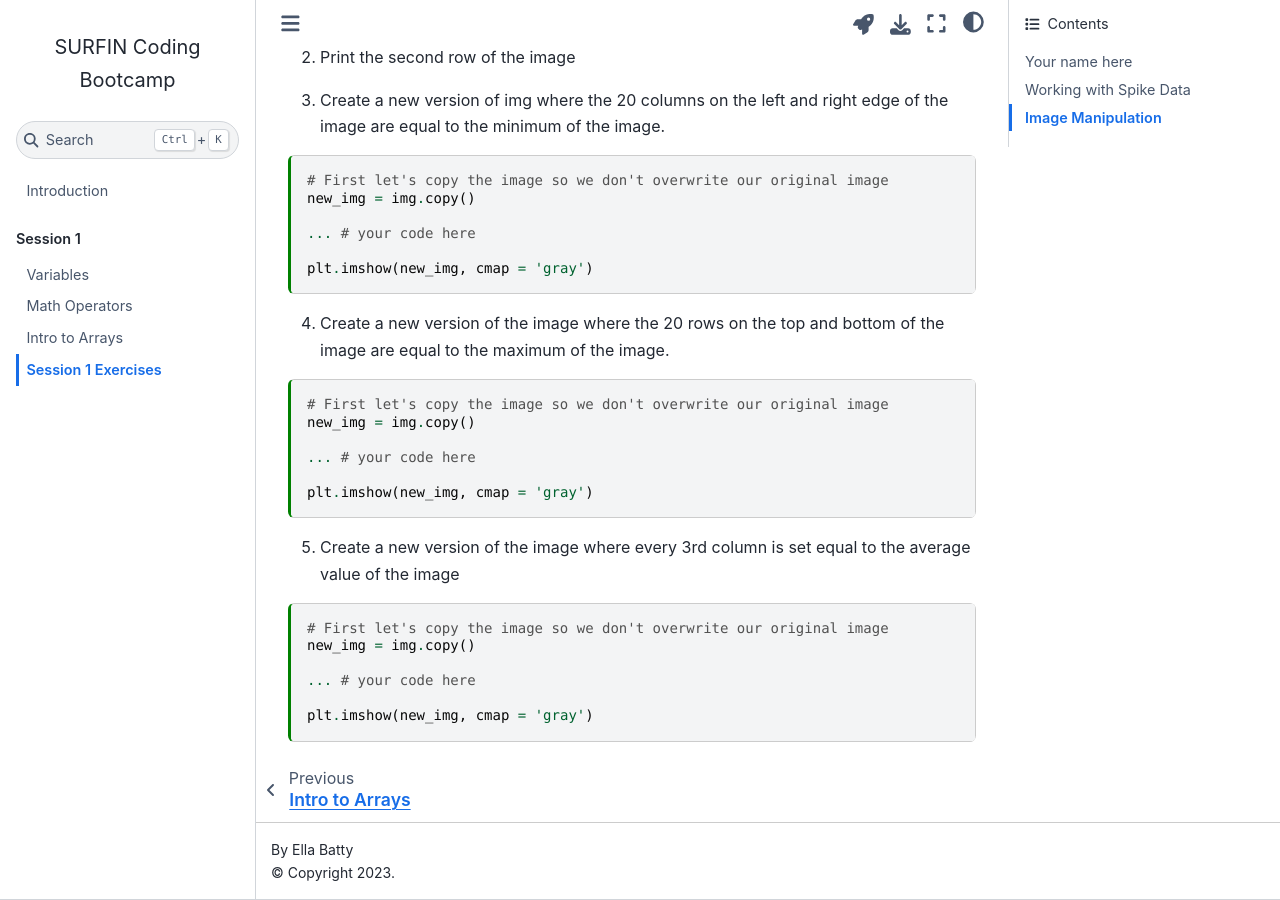
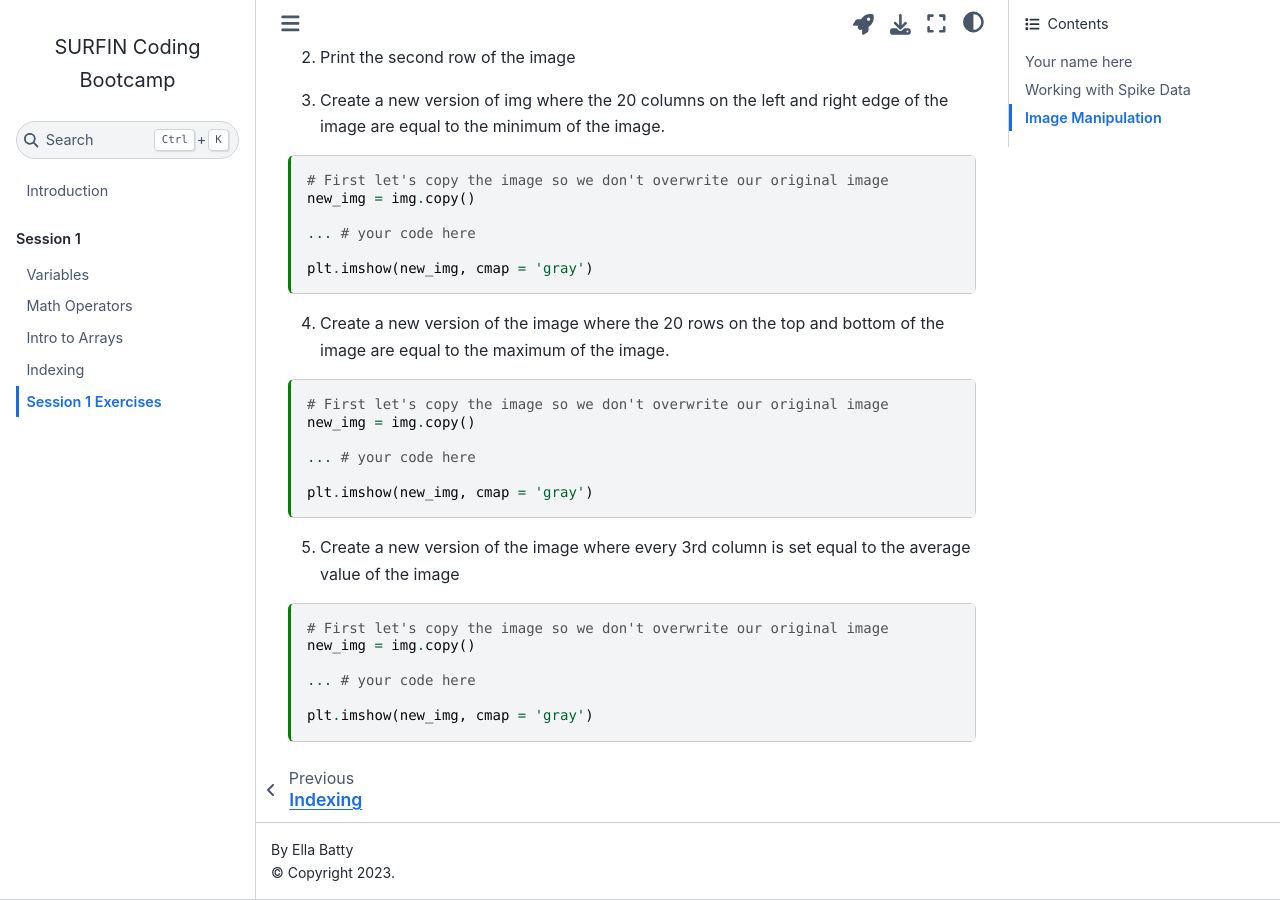
Before and after one commit to ebatty/CodingBootcamp, a Jupyter Book: the page built from content/Session1_Exercises.ipynb, in a window 1280 px wide and 900 px high, scrolled down 1885 px. Built offline with Jupyter Book 1.0.4 settings and Sphinx 7.4.7 and the Sphinx Book theme 1.1.4, drawn with Linux system fonts in a browser that asks for light colours; pages that are not in the unit, such as notebooks, are missing from menus; some of the changed lines change nothing that is shown.

Commit message:
Update _toc.yml

```diff
--- a/_toc.yml
+++ b/_toc.yml
@@ -6,4 +6,6 @@
     - file: content/Variables.ipynb
     - file: content/MathOperators.ipynb
     - file: content/IntrotoArrays.ipynb
+    - file: content/Indexing.ipynb
+    - file: content/ArrayComputations.ipynb
     - file: content/Session1_Exercises.ipynb
```
